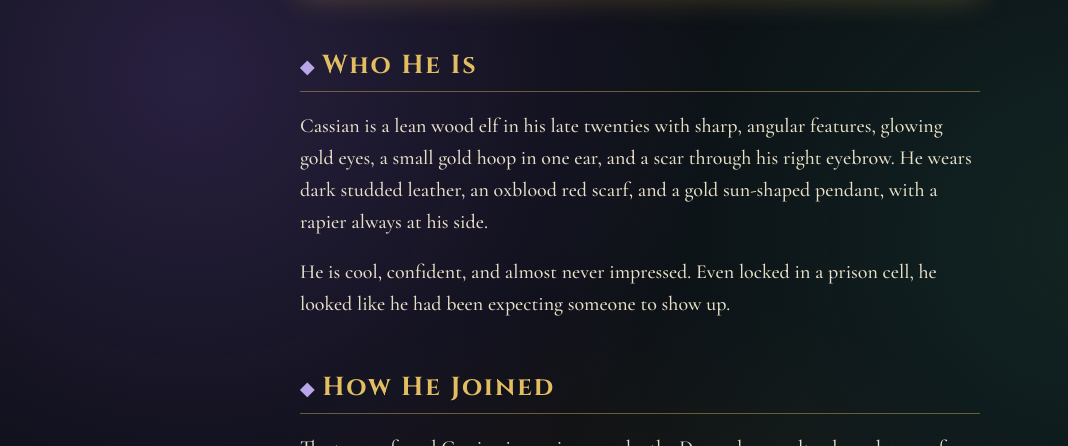
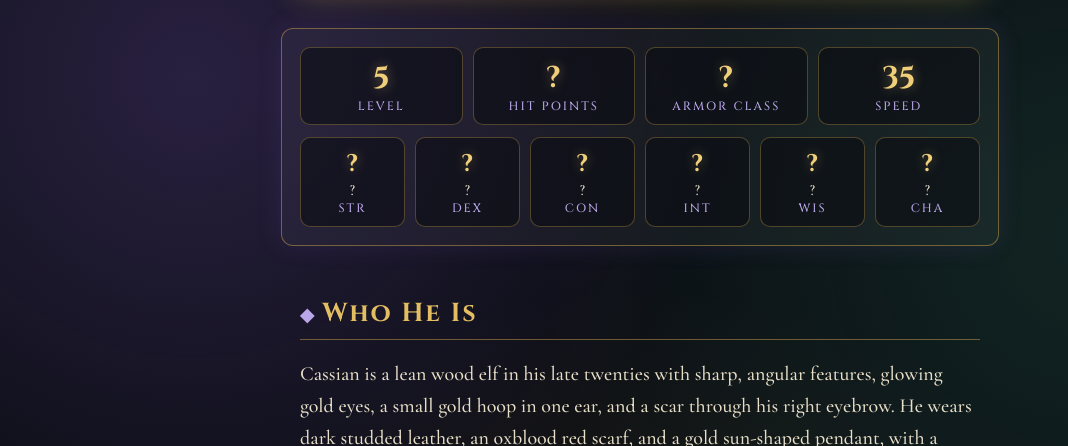
Before and after one commit to NicoGole/bmis235-html-3, a plain HTML site: page page2.html in a window 1280 px wide. Shown: the part 803-1249 px from the top of the page, without its empty margins (0-1068 px from the left). Drawn offline with nearby package versions, Linux system fonts and the light colour scheme.

Commit message:
Add character stats section to page2.html

```diff
--- a/page2.html
+++ b/page2.html
@@ -25,6 +25,23 @@
 <p class="subtitle">Wood Elf Paladin &middot; Oath of Vengeance</p>
 <img class="photo" src="img/cassian.png" alt="Cassian Vantrell striking with his glowing rapier">
 
+<div class="stats">
+    <div class="stat-row">
+        <div class="stat"><span class="stat-value">5</span><span class="stat-label">Level</span></div>
+        <div class="stat"><span class="stat-value">?</span><span class="stat-label">Hit Points</span></div>
+        <div class="stat"><span class="stat-value">?</span><span class="stat-label">Armor Class</span></div>
+        <div class="stat"><span class="stat-value">35</span><span class="stat-label">Speed</span></div>
+    </div>
+    <div class="stat-row">
+        <div class="stat ability"><span class="stat-value">?</span><span class="mod">?</span><span class="stat-label">STR</span></div>
+        <div class="stat ability"><span class="stat-value">?</span><span class="mod">?</span><span class="stat-label">DEX</span></div>
+        <div class="stat ability"><span class="stat-value">?</span><span class="mod">?</span><span class="stat-label">CON</span></div>
+        <div class="stat ability"><span class="stat-value">?</span><span class="mod">?</span><span class="stat-label">INT</span></div>
+        <div class="stat ability"><span class="stat-value">?</span><span class="mod">?</span><span class="stat-label">WIS</span></div>
+        <div class="stat ability"><span class="stat-value">?</span><span class="mod">?</span><span class="stat-label">CHA</span></div>
+    </div>
+</div>
+
 <h2>Who He Is</h2>
 <p>Cassian is a lean wood elf in his late twenties with sharp, angular features, glowing gold eyes, a small gold hoop in one ear, and a scar through his right eyebrow. He wears dark studded leather, an oxblood red scarf, and a gold sun-shaped pendant, with a rapier always at his side.</p>
 <p>He is cool, confident, and almost never impressed. Even locked in a prison cell, he looked like he had been expecting someone to show up.</p>
```
